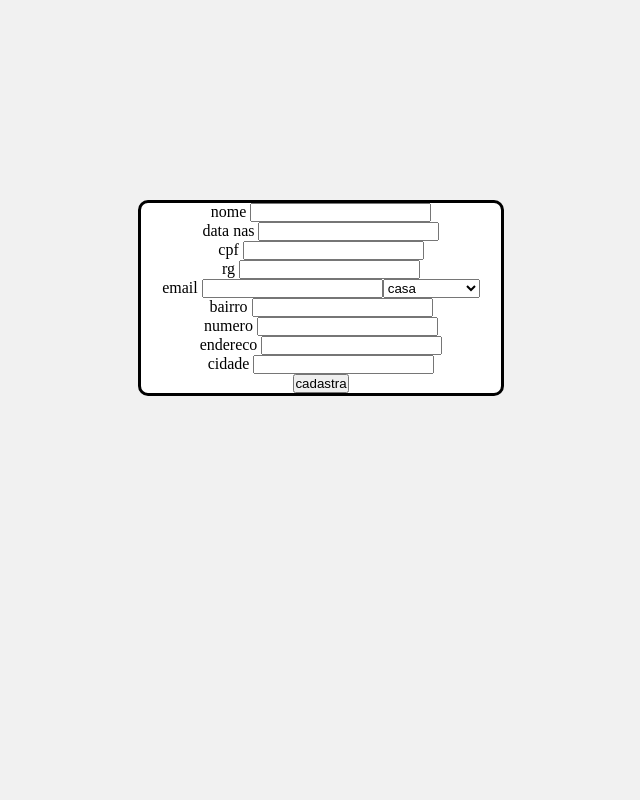
After one commit to gugatxr/projeto_tec_noite, a PHP site: page /paginas/usuarios/cadrastro_clientes.html in a window 1280 px wide. The commit adds this page. Shown: the whole page, without its empty margins (342-982 px from the left). Run offline with PHP 8.4, Linux system fonts and the light colour scheme.

Commit message:
cadastro clientes

```diff
--- a/aplicacao/css/style.css
+++ b/aplicacao/css/style.css
@@ -13,7 +13,7 @@ margin:0px;
 background: #c9c0c8
 }
 
-.box-login , .box-cadastro , .box-consultar{
+.box-login , .box-cadastro , .box-consultar , .box-cadastro_clientes{
 position: relative;
 text-align:center;
 left:480px;
--- /dev/null
+++ b/aplicacao/paginas/usuarios/cadrastro_clientes.html
@@ -0,0 +1,74 @@
+<html>
+<head>
+
+</head>
+<link = rel = "stylesheet" href = "../../css/style.css">
+<body>
+
+	<form class = "box-cadastro_clientes" >
+
+
+			nome
+			<input type = "text" name = "nome"><p>
+			data nas
+			<input type = "text" name = "senha"><p>
+			cpf
+			<input type = "text" name = "usuarios"><p>
+			rg
+			<input type = "text" name = "email"><p>
+			email
+			<input type = "text" name = "senha"><select name ="admin">
+
+			<option value ="home">
+			casa
+			<option value ="ape">
+			apartamento
+
+			</option>
+			</select> <p>
+
+
+			bairro
+			<input type = "text" name = "senha"><p>
+			numero
+			<input type = "text" name = "senha"><p>
+			endereco
+			<input type = "text" name = "senha"><p>
+			cidade
+			<input type = "text" name = "senha"><p>
+
+
+
+		<button> cadastra</button>
+
+
+	</form>
+
+</body>
+
+
+
+
+
+
+
+
+
+
+
+
+
+
+
+
+
+
+
+
+
+
+
+
+
+
+</html>
```
